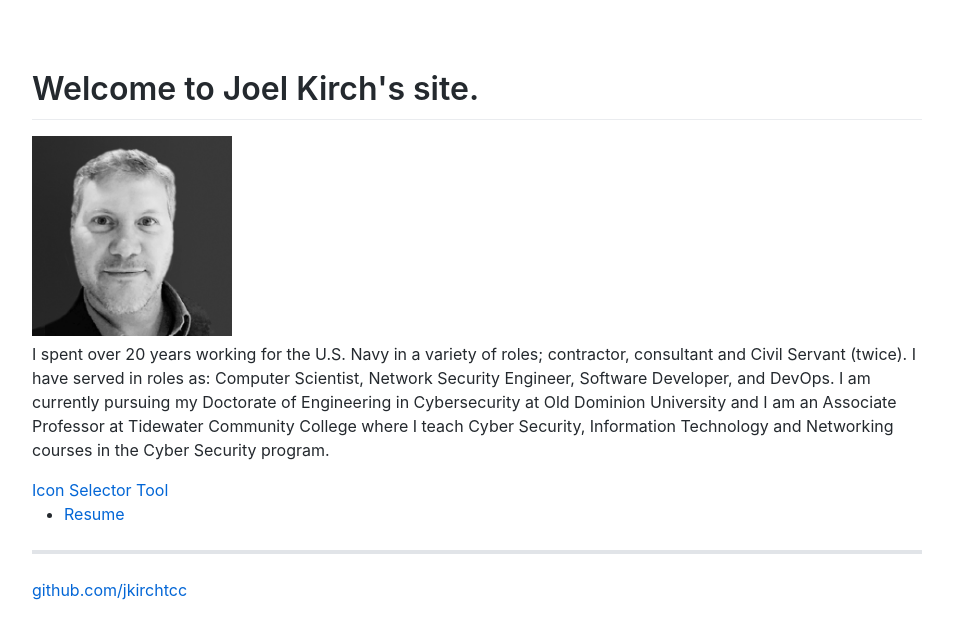
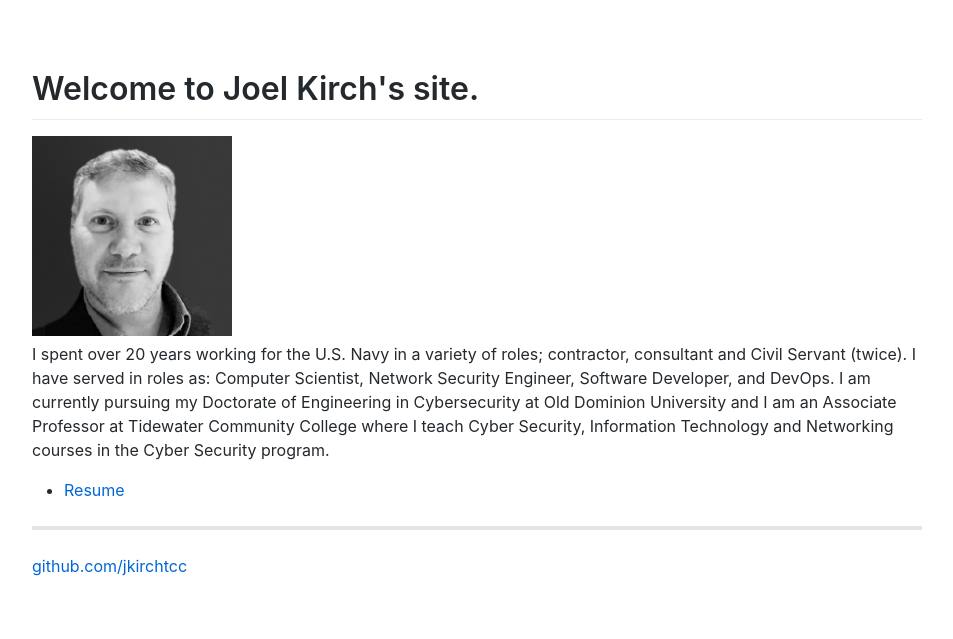
Before and after one commit to jkirchtcc/jkirchtcc.github.io, a Jekyll site: the page built from index.html, in a window 1280 px wide. Shown: the top 639 px of the page, without its empty margins (163-1116 px from the left). Built offline with Jekyll 4.4.1, drawn with Linux system fonts in a browser that asks for light colours.

Commit message:
Update index.html

```diff
--- a/index.html
+++ b/index.html
@@ -14,7 +14,3 @@ title: Joel's Notes
 			College where I teach Cyber Security, Information Technology and
 			Networking courses in the Cyber Security program.</p>
 </div><!-- /.blurb -->
-
-<div>
-<a href="icons.html">Icon Selector Tool</a>
-</div>
```
